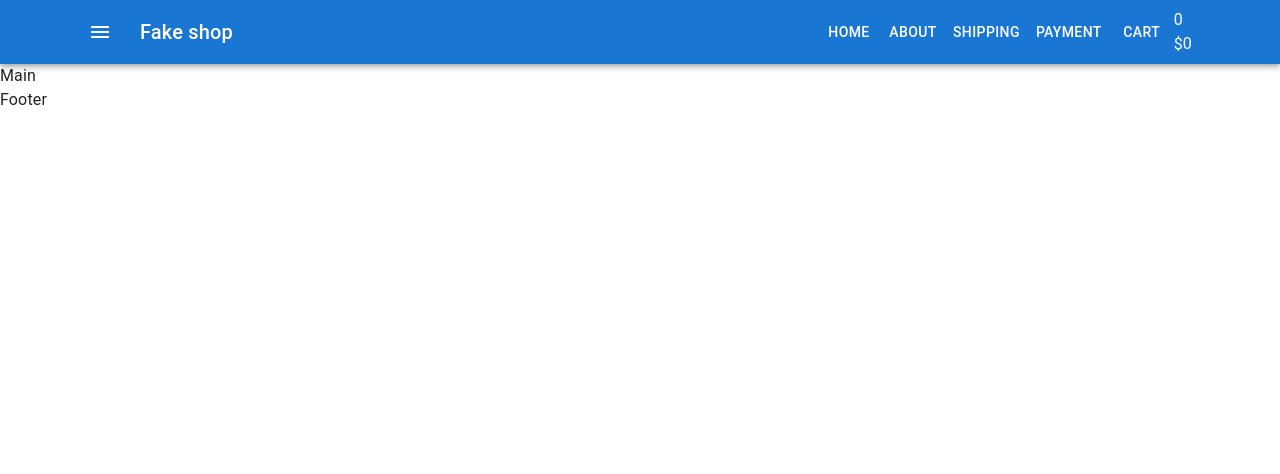
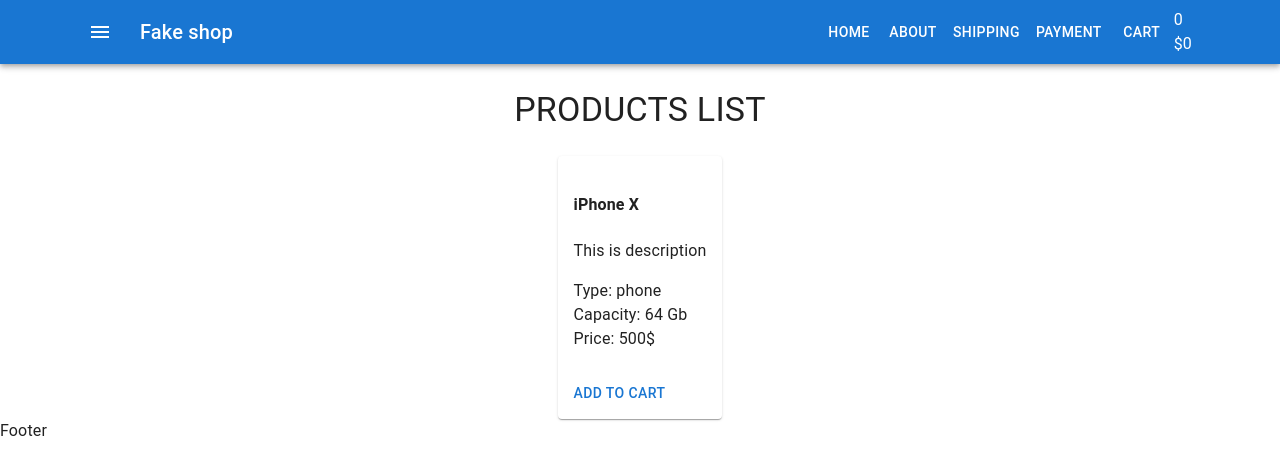
Before and after one commit to kznkv-skillup/fake-shop, a React (Create React App) app: page / in a window 1280 px wide. Shown: the top 474 px of the page. Built offline with nearby package versions, Linux system fonts and the light colour scheme.

Commit message:
add ProductListItem

```diff
--- /dev/null
+++ b/src/components/Products/ProductListItem.tsx
@@ -0,0 +1,23 @@
+import { Button, Card, CardActions, CardContent } from '@mui/material'
+import React from 'react'
+
+type Props = {}
+
+const ProductListItem = (props: Props) => {
+    return (
+        <Card>
+            <CardContent>
+                <h4>iPhone X</h4>
+                <p>This is description</p>
+                <div>Type: phone</div>
+                <div>Capacity: 64 Gb</div>
+                <div>Price: 500$</div>
+            </CardContent>
+            <CardActions>
+                <Button>Add to cart</Button>
+            </CardActions>
+        </Card>
+    )
+}
+
+export default ProductListItem
--- /dev/null
+++ b/src/components/Products/ProductsList.tsx
@@ -0,0 +1,35 @@
+import { Grid, Typography } from '@mui/material'
+import React from 'react'
+import ProductListItem from './ProductListItem'
+
+type Props = {}
+
+const ProductsList = (props: Props) => {
+    return (
+        <>
+            <Typography
+                align="center"
+                variant="h4"
+                sx={{
+                    margin: '25px 0',
+                    textTransform: 'uppercase',
+                }}
+            >
+                Products List
+            </Typography>
+            <Grid
+                container
+                direction="row"
+                justifyContent="center"
+                alignItems="center"
+                spacing={4}
+            >
+                <Grid item>
+                    <ProductListItem />
+                </Grid>
+            </Grid>
+        </>
+    )
+}
+
+export default ProductsList
--- a/src/container/Main/Main.tsx
+++ b/src/container/Main/Main.tsx
@@ -1,9 +1,17 @@
+import { Container } from '@mui/material'
+import Home from 'pages/Home/Home'
 import React from 'react'
 
 type Props = {}
 
 const Main = (props: Props) => {
-    return <div>Main</div>
+    return (
+        <main>
+            <Container maxWidth="lg">
+                <Home />
+            </Container>
+        </main>
+    )
 }
 
 export default Main
--- /dev/null
+++ b/src/pages/Home/Home.tsx
@@ -0,0 +1,14 @@
+import ProductsList from 'components/Products/ProductsList'
+import React from 'react'
+
+type Props = {}
+
+const Home = (props: Props) => {
+    return (
+        <>
+            <ProductsList />
+        </>
+    )
+}
+
+export default Home
```
